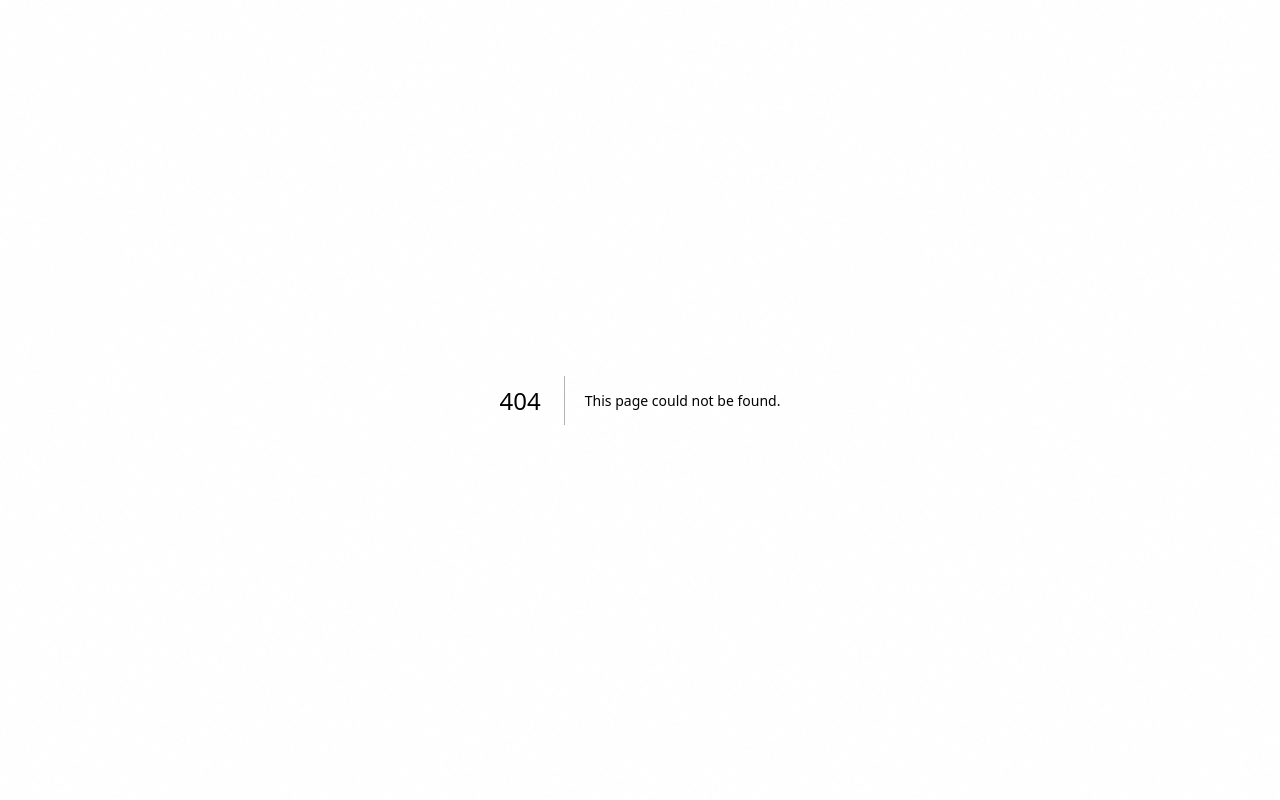
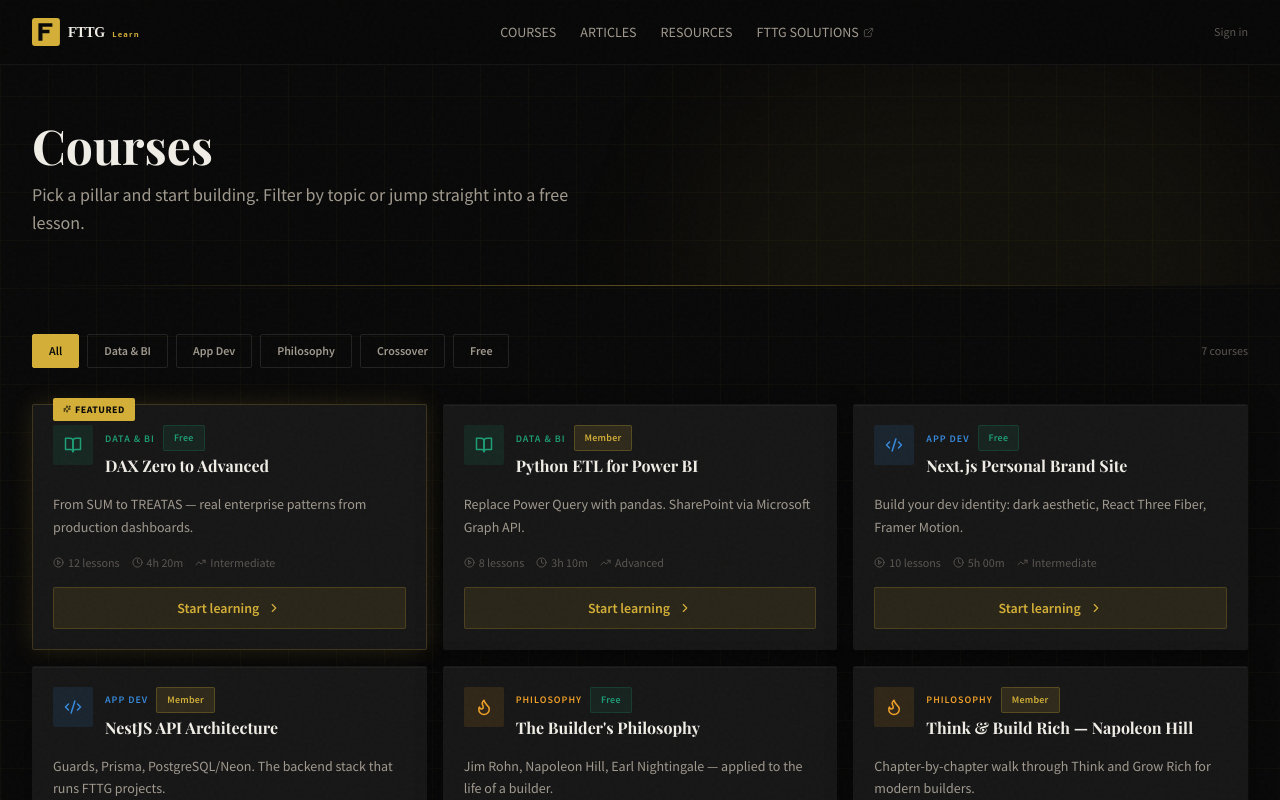
Before and after one commit to femithetechguy/learn.fttgsolutions, a Next.js app: page /courses in a window 1280 px wide. Before the commit this address had no page. Shown: the top 800 px of the page. Built offline with nearby package versions, Linux system fonts and the light colour scheme; a web font is replaced by a local one.

Commit message:
feat: add /courses page and make all nav items proper routes

```diff
--- a/app.json
+++ b/app.json
@@ -66,6 +66,7 @@
   "dashboard": {
     "nav": {
       "courses": "COURSES",
+      "coursesUrl": "/courses",
       "articles": "ARTICLES",
       "articlesUrl": "/articles",
       "resources": "RESOURCES",
@@ -107,6 +108,11 @@
     }
   },
 
+  "courses": {
+    "title": "Courses",
+    "subtitle": "Pick a pillar and start building. Filter by topic or jump straight into a free lesson."
+  },
+
   "articles": {
     "title": "Articles",
     "subtitle": "Insights, walkthroughs, and builder wisdom from the FTTG crew."
@@ -124,7 +130,7 @@
     "quickLinks": {
       "heading": "Quick Links",
       "links": [
-        { "label": "Courses",   "href": "#courses",                                "external": false },
+        { "label": "Courses",   "href": "/courses", "external": false },
         { "label": "Articles",  "href": "/articles", "external": false },
         { "label": "Main Site", "href": "https://www.fttgsolutions.com",            "external": true  }
       ]
--- /dev/null
+++ b/src/app/courses/page.tsx
@@ -0,0 +1,170 @@
+'use client'
+
+import { useState } from 'react'
+import {
+  BookOpen, Code2, Brain, Flame, PlayCircle, Clock, Lock,
+  ChevronRight, Sparkles, TrendingUp
+} from 'lucide-react'
+import Nav from '@/components/Nav'
+import content from '@/lib/content'
+import coursesData from '@/lib/courses'
+
+const PILLAR_ICONS = { 'App Dev': Code2, 'Data & BI': BookOpen, 'Philosophy': Flame, 'Crossover': Brain } as const
+
+const COURSES = coursesData.map(c => {
+  const pillar = content.pillars.find(p => p.label === c.pillar)
+  return {
+    ...c,
+    featured: 'featured' in c ? c.featured : false,
+    icon: PILLAR_ICONS[c.pillar as keyof typeof PILLAR_ICONS],
+    pillarColor: pillar?.color ?? '#D4AF37',
+    pillarBg: pillar?.bg ?? 'rgba(212,175,55,0.1)',
+  }
+})
+
+const FILTER_PILLS = content.dashboard.filters
+const { ui, upsell } = content.dashboard
+
+export default function CoursesPage() {
+  const [filter, setFilter] = useState('All')
+
+  const filtered = COURSES.filter(c => {
+    if (filter === 'All') return true
+    if (filter === 'Free') return c.free
+    return c.pillar === filter
+  })
+
+  return (
+    <div className="min-h-screen bg-bg-primary bg-grid">
+      <Nav />
+
+      <div className="overflow-x-hidden">
+        {/* Hero */}
+        <div className="relative overflow-hidden">
+          <div className="absolute top-0 right-0 w-64 sm:w-[600px] h-64 sm:h-[400px] bg-gold/5 blur-3xl rounded-full pointer-events-none" />
+          <div className="max-w-7xl mx-auto px-4 sm:px-6 lg:px-8 pt-14 pb-12">
+            <div className="animate-fade-in">
+              <h1 className="font-display text-4xl sm:text-5xl font-bold text-text-primary leading-tight">
+                {content.courses.title}
+              </h1>
+              <p className="font-sans text-text-secondary text-lg mt-3 max-w-xl">
+                {content.courses.subtitle}
+              </p>
+            </div>
+          </div>
+        </div>
+
+        <div className="gold-line mx-8" />
+
+        <div className="max-w-7xl mx-auto px-4 sm:px-6 lg:px-8 py-12">
+          {/* Filter pills */}
+          <div
+            className="flex items-center gap-2 overflow-x-auto pb-1 mb-8 scrollbar-hide"
+            style={{ scrollbarWidth: 'none' }}
+          >
+            {FILTER_PILLS.map(f => (
+              <button
+                key={f}
+                onClick={() => setFilter(f)}
+                className={`font-sans text-xs font-semibold px-4 py-2 rounded-sm border transition-all duration-150 ${
+                  filter === f
+                    ? 'bg-gold text-bg-primary border-gold'
+                    : 'border-white/10 text-text-secondary hover:border-gold/40 hover:text-text-primary'
+                }`}
+              >
+                {f}
+              </button>
+            ))}
+            <span className="font-sans text-text-muted text-xs ml-auto hidden sm:block">
+              {filtered.length} {filtered.length !== 1 ? ui.coursePlural : ui.courseSingular}
+            </span>
+          </div>
+
+          {/* Course grid */}
+          <div className="grid grid-cols-1 md:grid-cols-2 xl:grid-cols-3 gap-4">
+            {filtered.map(course => {
+              const Icon = course.icon
+              return (
+                <div
+                  key={course.id}
+                  className={`card-dark p-5 flex flex-col gap-4 group transition-all duration-200 hover:border-white/10 relative ${
+                    course.featured ? 'border border-gold/20 animate-glow-pulse' : 'border border-transparent hover:border-white/8'
+                  }`}
+                >
+                  {course.featured && (
+                    <div className="absolute -top-2.5 left-5">
+                      <span className="inline-flex items-center gap-1 px-2.5 py-1 bg-gold text-bg-primary text-[10px] font-bold tracking-wider uppercase rounded-sm">
+                        <Sparkles size={8} /> {ui.featuredBadge}
+                      </span>
+                    </div>
+                  )}
+
+                  <div className="flex items-start justify-between gap-3">
+                    <div
+                      className="w-10 h-10 rounded-sm flex items-center justify-center flex-shrink-0"
+                      style={{ background: course.pillarBg }}
+                    >
+                      <Icon size={18} style={{ color: course.pillarColor }} />
+                    </div>
+                    <div className="flex-1 min-w-0">
+                      <div className="flex items-center gap-2 mb-1">
+                        <span className="font-sans text-[10px] font-semibold tracking-widest uppercase" style={{ color: course.pillarColor }}>
+                          {course.pillar}
+                        </span>
+                        {course.free ? (
+                          <span className="tag-pill bg-accent-bi/10 text-accent-bi border border-accent-bi/20 text-[10px]">{ui.freeBadge}</span>
+                        ) : (
+                          <span className="tag-pill bg-gold-muted text-gold border border-gold-border text-[10px]">{ui.memberBadge}</span>
+                        )}
+                      </div>
+                      <h3 className="font-display font-bold text-text-primary text-base leading-snug">
+                        {course.title}
+                      </h3>
+                    </div>
+                  </div>
+
+                  <p className="font-sans text-text-secondary text-sm leading-relaxed flex-1">
+                    {course.description}
+                  </p>
+
+                  <div className="flex items-center gap-3 font-sans text-xs text-text-muted">
+                    <span className="flex items-center gap-1">
+                      <PlayCircle size={11} />
+                      {course.lessons} {ui.lessonsSuffix}
+                    </span>
+                    <span className="flex items-center gap-1">
+                      <Clock size={11} />
+                      {course.duration}
+                    </span>
+                    <span className="flex items-center gap-1">
+                      <TrendingUp size={11} />
+                      {course.level}
+                    </span>
+                  </div>
+
+                  <button
+                    className="w-full flex items-center justify-center gap-2 py-2.5 rounded-sm font-sans text-sm font-semibold bg-gold/10 border border-gold/20 text-gold hover:bg-gold hover:text-bg-primary active:scale-95 transition-all duration-150"
+                  >
+                    {ui.startButton}
+                    <ChevronRight size={14} />
+                  </button>
+                </div>
+              )
+            })}
+          </div>
+
+          {/* Guest upsell */}
+          <div className="mt-10 p-6 card-dark border border-gold/20 flex flex-col sm:flex-row items-start sm:items-center gap-4 justify-between">
+            <div>
+              <h3 className="font-display font-bold text-text-primary text-lg">{upsell.title}</h3>
+              <p className="font-sans text-text-secondary text-sm mt-1">{upsell.description}</p>
+            </div>
+            <a href="/" className="btn-gold flex-shrink-0 text-sm">
+              {upsell.cta}
+            </a>
+          </div>
+        </div>
+      </div>
+    </div>
+  )
+}
--- a/src/components/Nav.tsx
+++ b/src/components/Nav.tsx
@@ -27,7 +27,7 @@
 
           {/* Desktop nav */}
           <div className="hidden md:flex items-center gap-6">
-            <a href="/#courses" className="font-sans text-sm text-text-secondary hover:text-text-primary transition-colors">{nav.courses}</a>
+            <a href={nav.coursesUrl} className="font-sans text-sm text-text-secondary hover:text-text-primary transition-colors">{nav.courses}</a>
             <a href={nav.articlesUrl} className="font-sans text-sm text-text-secondary hover:text-text-primary transition-colors">{nav.articles}</a>
             <a href={nav.resourcesUrl} className="font-sans text-sm text-text-secondary hover:text-text-primary transition-colors">{nav.resources}</a>
             <a
@@ -80,7 +80,7 @@
       {/* Mobile menu */}
       {mobileMenuOpen && (
         <div className="md:hidden border-t border-white/5 bg-bg-secondary px-4 py-4 space-y-3">
-          <a href="/#courses" className="block font-sans text-sm text-text-secondary py-1">{nav.courses}</a>
+          <a href={nav.coursesUrl} className="block font-sans text-sm text-text-secondary py-1">{nav.courses}</a>
           <a href={nav.articlesUrl} className="block font-sans text-sm text-text-secondary py-1">{nav.articles}</a>
           <a href={nav.resourcesUrl} className="block font-sans text-sm text-text-secondary py-1">{nav.resources}</a>
           <a href={content.site.mainSiteUrl} className="block font-sans text-sm text-text-secondary py-1" target="_blank" rel="noopener noreferrer">{nav.mainSiteLabel}</a>
```
